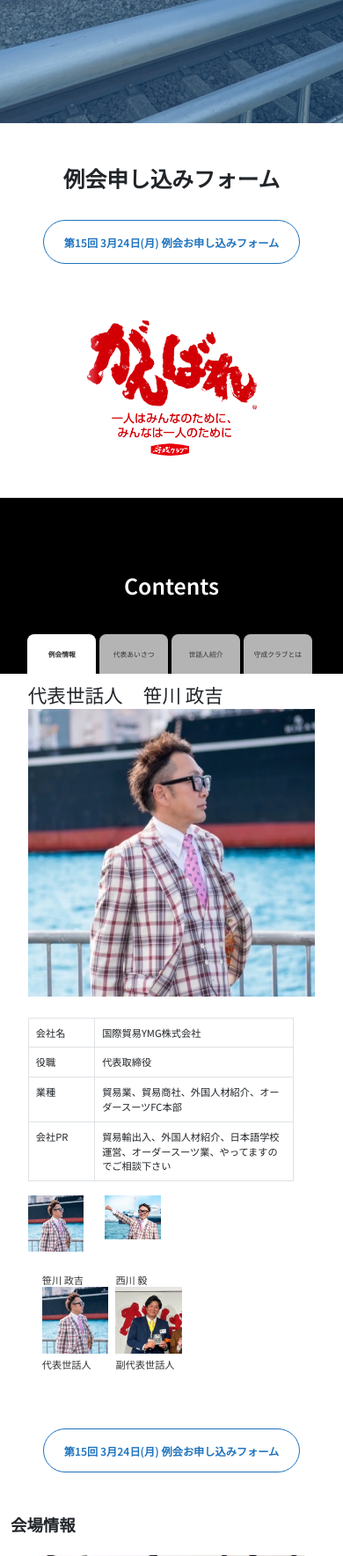
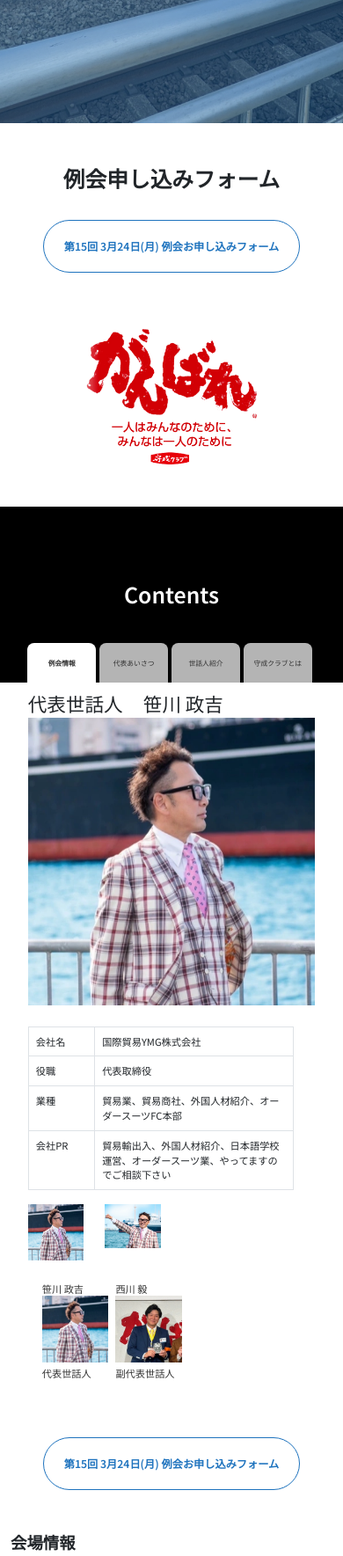
Before and after one commit to linepark-webteam/shinyoko-renew, a PHP site: page / in a window 390 px wide. Shown: the part 535-2304 px from the top of the page at 88% size. Run offline with PHP 8.4, Linux system fonts and the light colour scheme; some libraries are stand-ins or nearby versions.

Commit message:
form-btn edit

```diff
--- a/css/common.css
+++ b/css/common.css
@@ -82,6 +82,20 @@
 
 /* footer */
 
+/* SNS Icons */
+.sns-icons {
+    width: 80px;
+    height: 80px;
+}
+@media screen and (max-width: 500px) {
+    .sns-icons {
+        width: 50px;
+        height: 50px;
+    }
+}
+/* SNS Icons */
+
+
 /* toPageTop */
 /* Topへスクロールボタン全体 */
 #page_top {
@@ -116,35 +130,40 @@
     flex-direction: column;
 }
 
+.application-btn {
+    display: flex;
+    justify-content: center;
+}
+
 .application-btn a {
-    display: inline-block;
+    display: flex;
+    justify-content: center;
+    align-items: center;
     text-decoration: none;
     color: #1e73be !important;
     border-color: rgba(30, 115, 190, 1);
     border: 1px solid;
     border-radius: 60px;
     font-weight: 600;
+    width: 40%;
     min-width: 240px;
     height: 80px;
-    line-height: 50px;
-    font-size: 14px;
-    padding: 15px 20px;
-    width: 40%;
+    font-size: 1rem;
     transition: all 0.3s;
 }
 
 @media screen and (max-width: 991px) {
     .application-btn a {
-        width: 90%;
-        height: 50px;
+        width: 70%;
+        height: 80px;
         font-size: calc(12px + 2 * ((100vw - 320px) / 680));
-        padding: 0 15px;
     }
 }
 
 @media screen and (max-width: 500px) {
     .application-btn a {
         width: 80%;
+        height: 60px;
     }
 }
 
--- a/index.html
+++ b/index.html
@@ -636,8 +636,11 @@
     </div>
   </section>
 
-  <!-- toTOP button -->
+  <!-- SNS icons & toTOP button -->
   <div class="container-fruid">
+    <a href="" target="_blank"><img class="sns-icons" src="./img/instagram.webp" alt="instagram"></a>
+    <a href="" target="_blank"><img class="sns-icons" src="./img/facebook.webp" alt="Facebook"></a>
+    <a href="" target="_blank"><img class="sns-icons" src="./img/line.webp" alt="LINE"></a>
     <a href="#" id="page_top"></a>
   </div>
 
```
Also changed, not shown: img/facebook.webp (added), img/instagram.webp (added), img/line.webp (added).
